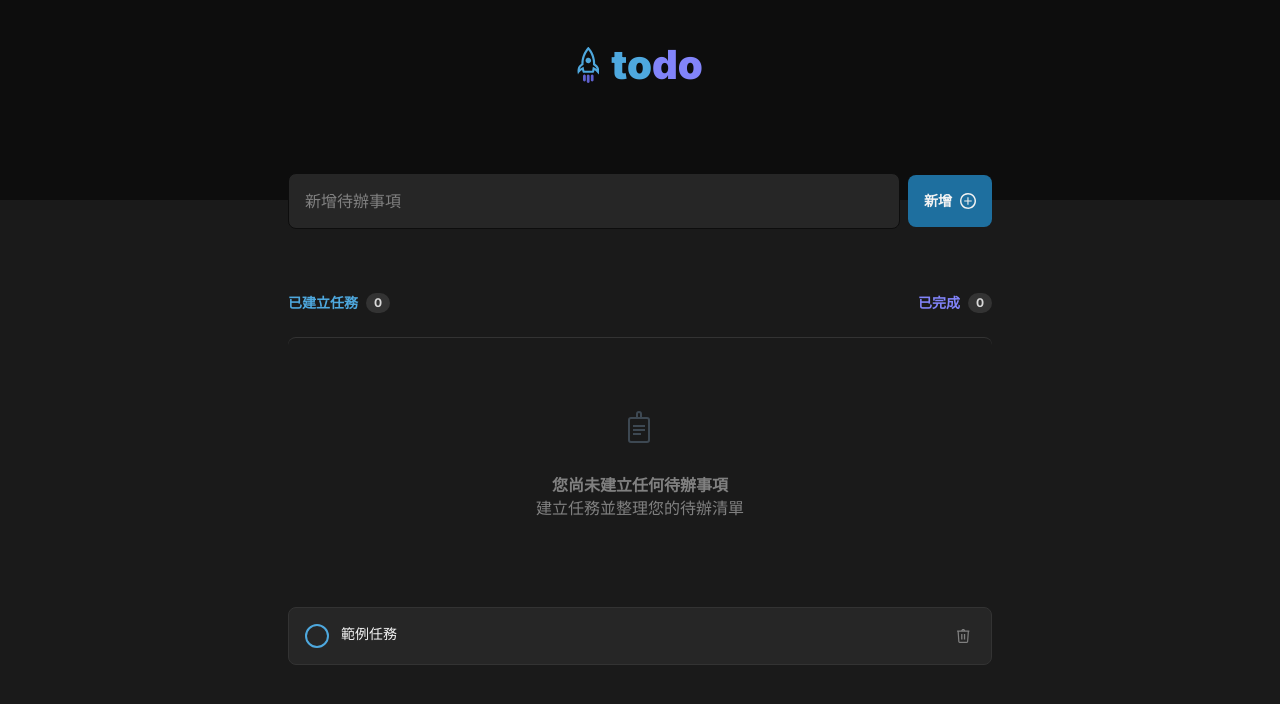
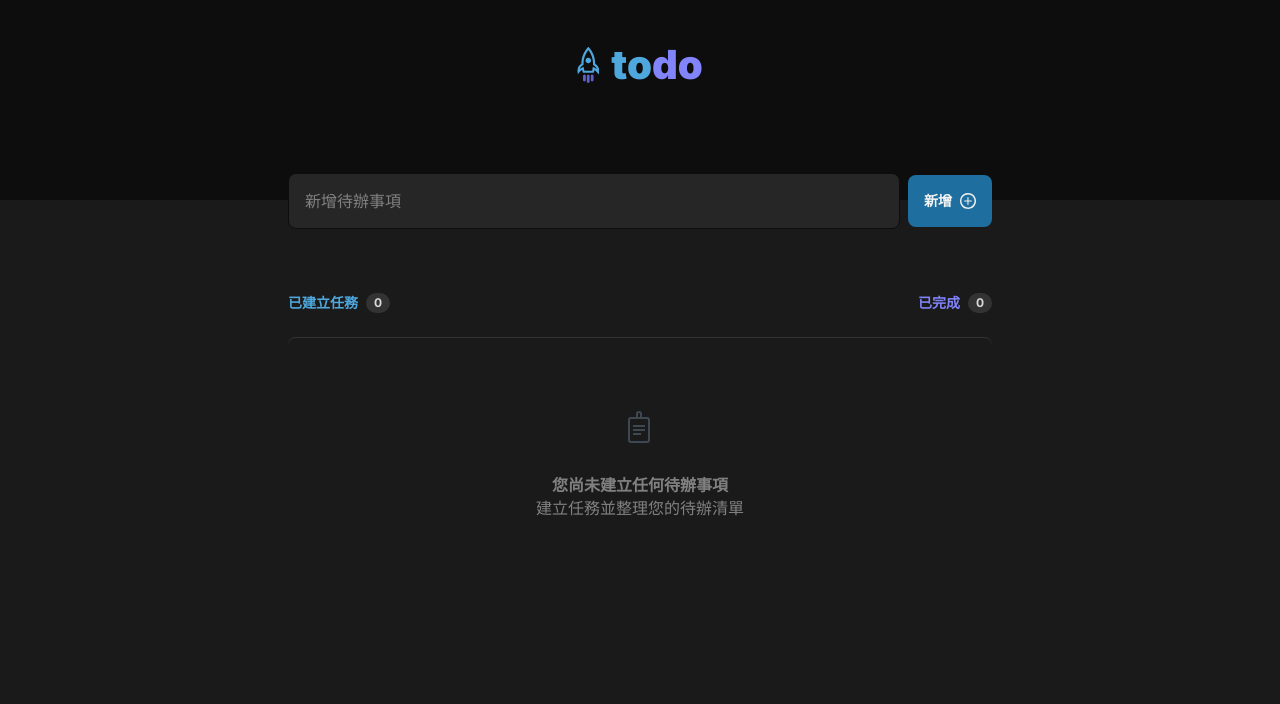
Before and after one commit to johnsonchen3669/angular-demo-todo, an Angular app: page / in a window 1280 px wide. Shown: the top 704 px of the page. Built offline with nearby package versions, Linux system fonts and the light colour scheme.

Commit message:
day 10 if 練習

```diff
--- a/src/app/app.html
+++ b/src/app/app.html
@@ -33,6 +33,7 @@
         </div>
       </div>
 
+      @if(todoListCount() === 0){
       <!-- Tasks List or Empty State -->
       <div
         class="flex flex-col items-center justify-center gap-4 py-16 px-6 border-t border-gray-400 rounded-lg"
@@ -82,9 +83,10 @@
           <div>建立任務並整理您的待辦清單</div>
         </div>
       </div>
-
+      }@else {
       <!-- Tasks List -->
       <app-todo-list></app-todo-list>
+      }
     </div>
   </div>
 </div>
--- a/src/app/app.ts
+++ b/src/app/app.ts
@@ -1,4 +1,4 @@
-import { Component } from '@angular/core';
+import { Component, computed, signal } from '@angular/core';
 import { HeaderComponent } from './header/header.component';
 import { TodoListComponent } from './todo-list/todo-list.component';
 import { AddTodoComponent } from "./add-todo/add-todo.component";
@@ -10,5 +10,6 @@ import { AddTodoComponent } from "./add-todo/add-todo.component";
   styleUrl: './app.css',
 })
 export class App {
-  protected title = 'angular-demo-todo';
+  todoList = signal([]);
+  todoListCount = computed(() => this.todoList().length);
 }
```
